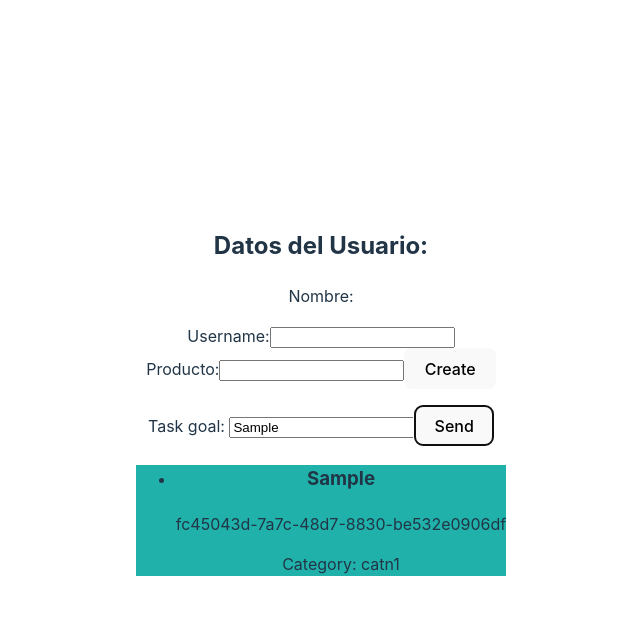
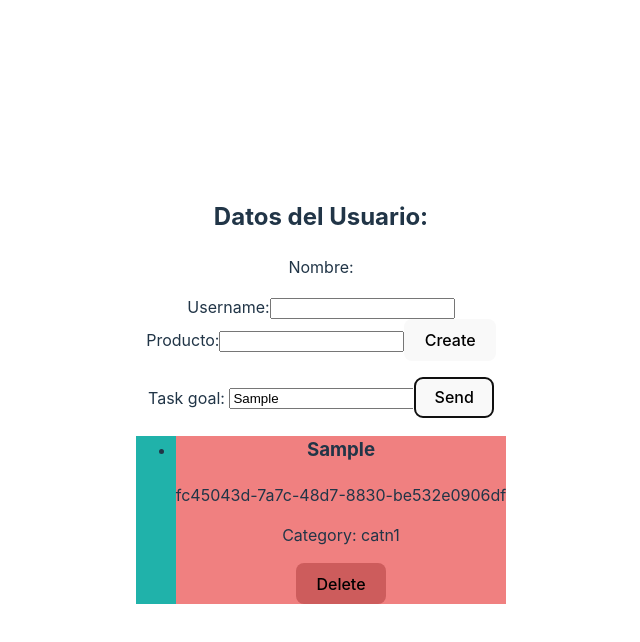
Before and after one commit to gustavogmv/gmv2-tecnofor-react, a React (Vite) app in the folder globalstate/: page / in a window 1280 px wide. Both pictures are taken after typing "Sample" into the empty fields and a click on the button "Send". Shown: the top 642 px of the page, without its empty margins (319-959 px from the left). Built offline with nearby package versions, Linux system fonts and the light colour scheme.

Commit message:
day05, [globalstate]: use previous custom 'hooks' -> add delete button

```diff
--- a/globalstate/src/TasksExample/TaskList.tsx
+++ b/globalstate/src/TasksExample/TaskList.tsx
@@ -1,15 +1,22 @@
-import {useTaskContext} from "./TaskProvider.tsx";
+import {useDispatchContext, useTaskContext} from "./TaskProvider.tsx";
 
 const TaskList = () => {
     const tasks = useTaskContext()
+    const dispatch = useDispatchContext()
 
     return <div style={{backgroundColor: "lightseagreen"}}>
         <ul>
             {tasks && tasks.map((task) => {
                 return <li>
-                    <h3>{task.title}</h3>
-                    <p>{task.id}</p>
-                    <p>Category: {task.category}</p>
+                    <div style={{backgroundColor: "lightcoral"}}>
+                        <h3>{task.title}</h3>
+                        <p>{task.id}</p>
+                        <p>Category: {task.category}</p>
+                        <button onClick={() => {
+                            dispatch && dispatch({type: 'REMOVE', data: task.id})
+                        }} style={{backgroundColor:"indianred"}}>Delete
+                        </button>
+                    </div>
                 </li>
             })}
         </ul>
```
